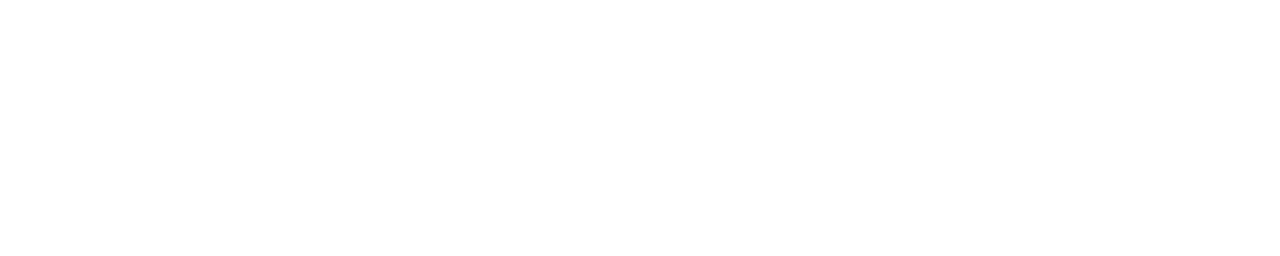
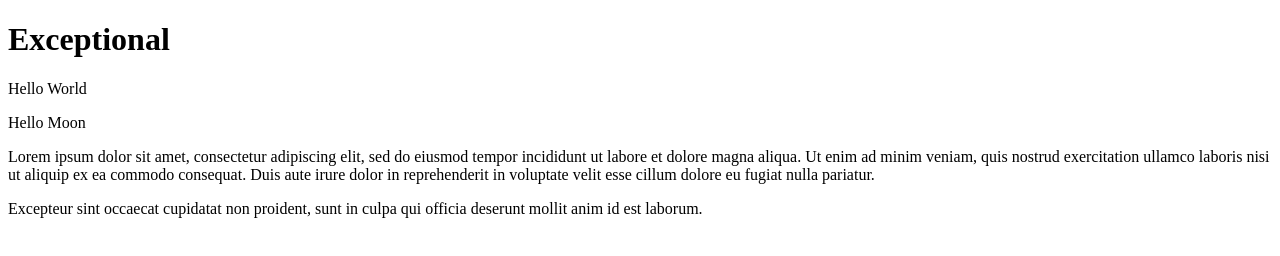
Before and after one commit to evan-delasota/exceptional-reality, a plain HTML site: page index.html in a window 1280 px wide. Drawn offline with Linux system fonts and the light colour scheme.

Commit message:
added body content to index.html

```diff
--- a/index.html
+++ b/index.html
@@ -9,8 +9,15 @@
   <link href="https://fonts.googleapis.com/css?family=Monoton" rel="stylesheet">
   <title>Exceptional Realty Group - Luxury Homes - About</title>
 </head>
-
 <body>
-
+  <h1> Exceptional </h1>
+  <p> Hello World </p>
+  <p> Hello Moon </p>
+  <p>
+    Lorem ipsum dolor sit amet, consectetur adipiscing elit, sed do eiusmod tempor incididunt ut labore et dolore magna aliqua. Ut enim ad minim veniam, quis nostrud exercitation ullamco laboris nisi ut aliquip ex ea commodo consequat. Duis aute irure dolor in reprehenderit in voluptate velit esse cillum dolore eu fugiat nulla pariatur.
+  </p>
+  <p>
+    Excepteur sint occaecat cupidatat non proident, sunt in culpa qui officia deserunt mollit anim id est laborum.
+  </p>
 </body>
 </html>
```
